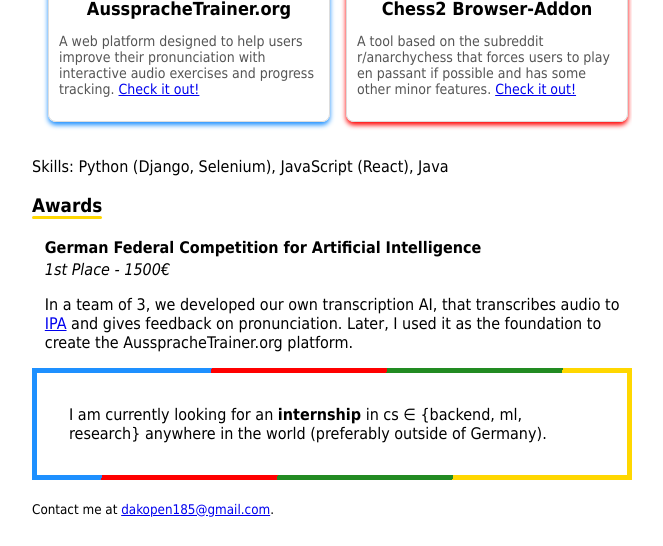
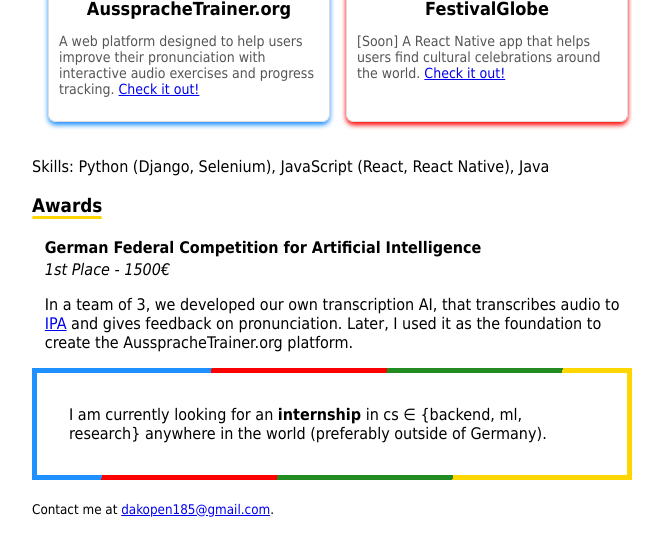
Before and after one commit to dakopen/dakopen.github.io, a plain HTML site: page index.html in a window 1280 px wide. Shown: the part 1093-1639 px from the top of the page, without its empty margins (308-971 px from the left). Drawn offline with Linux system fonts and the light colour scheme.

Commit message:
add festivalglobe

```diff
--- a/index.html
+++ b/index.html
@@ -101,6 +101,20 @@
                         </div>
                     </div>
                     <div class="project-card">
+                        <img src="images/logoandtext.png" alt="FestivalGlobe logo" />
+                        <div class="project-info">
+                            <h4 class="project-title">FestivalGlobe</h4>
+                            <p class="project-description">
+                                [Soon] A React Native app that helps users find cultural
+                                celebrations around the world.
+
+                                <a href="https://festivalglobe.com" target="_blank"
+                                    >Check it out!</a
+                                >
+                            </p>
+                        </div>
+                    </div>
+                    <div class="project-card">
                         <img src="images/chess2-500x125.png" alt="Chess2 Browser-Addon Preview" />
                         <div class="project-info">
                             <h4 class="project-title">Chess2 Browser-Addon</h4>
@@ -117,7 +131,7 @@
                     </div>
                 </div>
                 <br />
-                <div>Skills: Python (Django, Selenium), JavaScript (React), Java</div>
+                <div>Skills: Python (Django, Selenium), JavaScript (React, React Native), Java</div>
             </section>
 
             <section>
```
Also changed, not shown: images/logoandtext.png (added).
